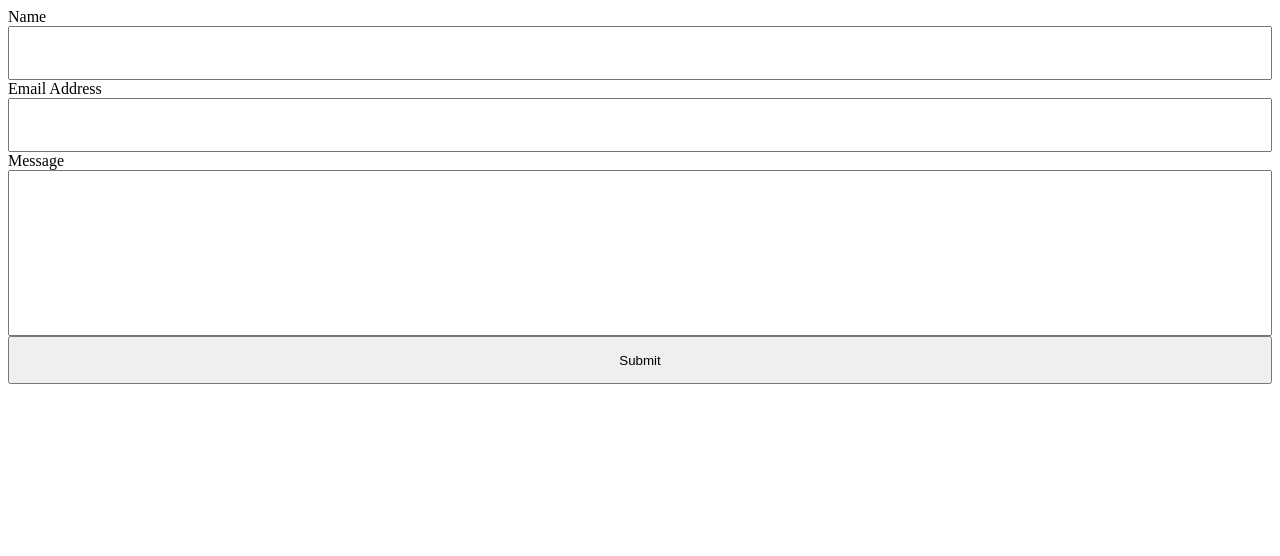
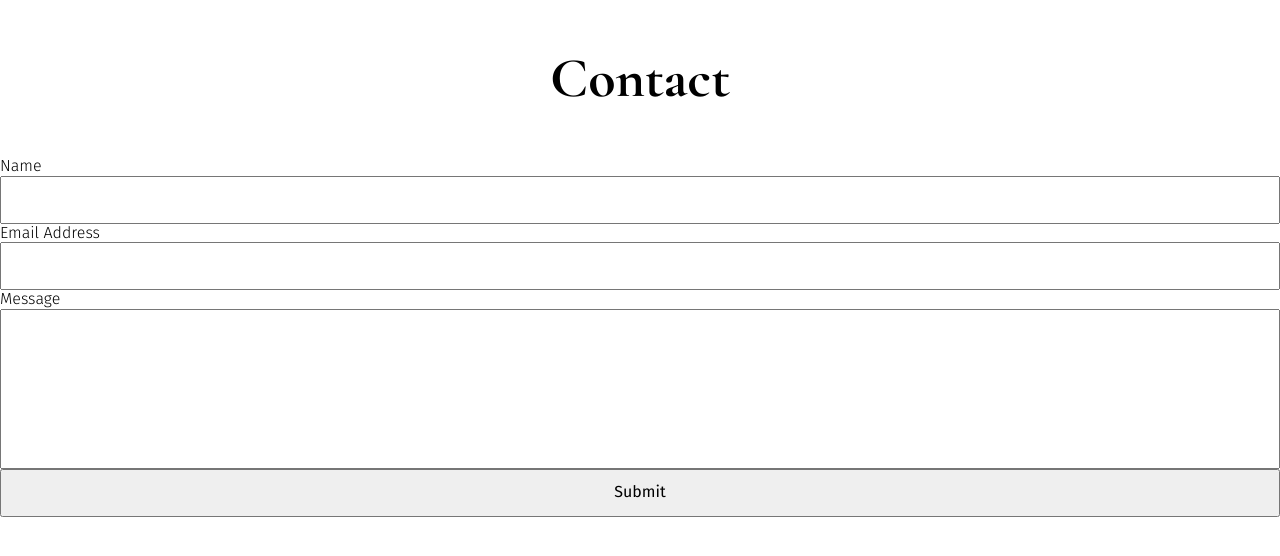
Before and after one commit to dfaulring/portfolio, a React (Create React App) app: page / in a window 1280 px wide. Shown: the top 556 px of the page. Built offline with nearby package versions, Linux system fonts and the light colour scheme.

Commit message:
fonts picked

```diff
--- a/public/index.html
+++ b/public/index.html
@@ -25,6 +25,19 @@
       Learn how to configure a non-root public URL by running `npm run build`.
     -->
     <title>Dominic Faulring | Full-Stack Developer</title>
+    <link rel="preconnect" href="https://fonts.googleapis.com" />
+    <link rel="preconnect" href="https://fonts.gstatic.com" crossorigin />
+    <link
+      href="https://fonts.googleapis.com/css2?family=Cormorant+Garamond:ital,wght@0,300;0,400;0,500;0,600;0,700;1,300;1,400;1,500;1,600;1,700&family=Fira+Sans:ital,wght@0,100;0,200;0,300;0,400;0,500;0,600;0,700;0,800;0,900;1,100;1,200;1,300;1,400;1,500;1,600;1,700;1,800;1,900&display=swap"
+      rel="stylesheet"
+    />
+    <link
+      rel="stylesheet"
+      href="https://cdnjs.cloudflare.com/ajax/libs/modern-normalize/1.1.0/modern-normalize.min.css"
+      integrity="sha512-wpPYUAdjBVSE4KJnH1VR1HeZfpl1ub8YT/NKx4PuQ5NmX2tKuGu6U/JRp5y+Y8XG2tV+wKQpNHVUX03MfMFn9Q=="
+      crossorigin="anonymous"
+      referrerpolicy="no-referrer"
+    />
   </head>
   <body>
     <noscript>You need to enable JavaScript to run this app.</noscript>
--- a/src/App.js
+++ b/src/App.js
@@ -1,10 +1,14 @@
-import ContactForm from './components/ContactForm';
+import GlobalStyles from './globalStyles';
+import Contact from './components/Contact';
 
 export default function App() {
   return (
-    <main>
-      {/* Contact Section */}
-      <ContactForm />
-    </main>
+    <>
+      <GlobalStyles />
+      <main>
+        {/* Contact Section */}
+        <Contact />
+      </main>
+    </>
   );
 }
--- /dev/null
+++ b/src/components/Contact.js
@@ -0,0 +1,22 @@
+import styled from 'styled-components';
+import ContactForm from './ContactForm';
+
+const StyledSection = styled.section`
+
+`;
+
+const StyledTitle = styled.h2`
+  text-align: center;
+  font-size: 5.6rem;
+`;
+
+export default function Contact() {
+  return (
+    <StyledSection>
+      <StyledTitle>
+        Contact
+      </StyledTitle>
+      <ContactForm />
+    </StyledSection>
+  );
+}
--- a/src/components/ContactForm.js
+++ b/src/components/ContactForm.js
@@ -12,7 +12,7 @@ const StyledFormGroup = styled.div`
   flex-direction: column;
 
   input {
-    height: 48px;
+    height: 4.8rem;
     padding-left: 8px;
   }
 
@@ -27,7 +27,7 @@ const StyledFormGroup = styled.div`
 `;
 
 const StyledButton = styled.button`
-  height: 48px;
+  height: 4.8rem;
 `;
 
 export default function ContactForm() {
--- /dev/null
+++ b/src/globalStyles.js
@@ -0,0 +1,18 @@
+import { createGlobalStyle } from 'styled-components';
+
+export default createGlobalStyle`
+  html {
+    font-size: 62.5%;
+  }
+
+  body {
+    font-size: 1.6rem;
+    font-family: 'Fira Sans', sans-serif;
+    font-weight: 300;
+  }
+
+  h1, h2, h3 {
+    font-family: 'Cormorant Garamond', serif;
+    font-weight: 700;
+  }
+`;
```
